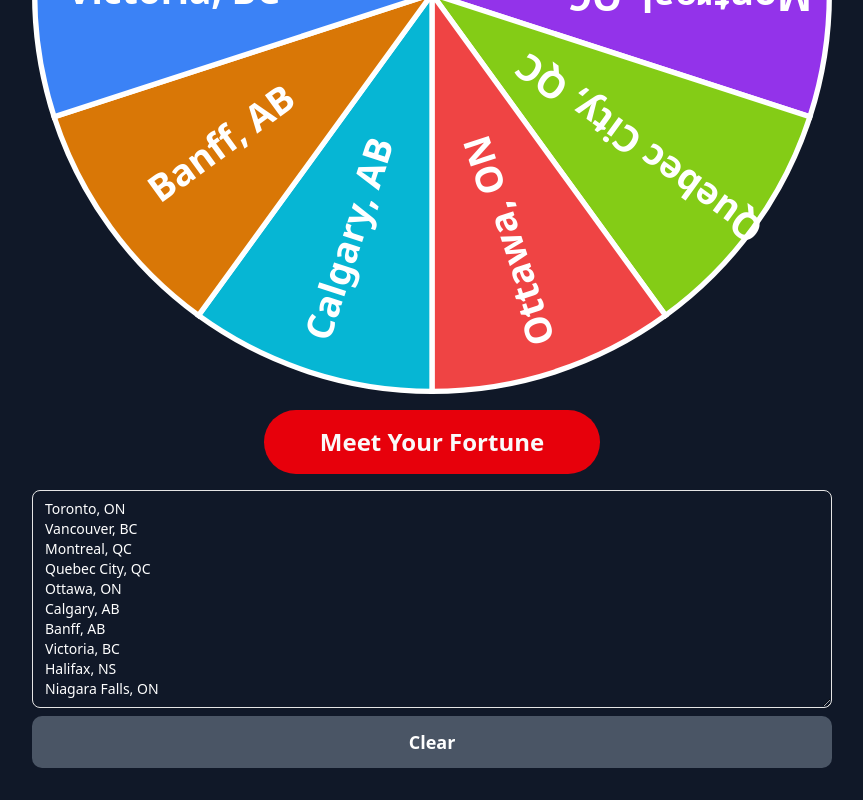
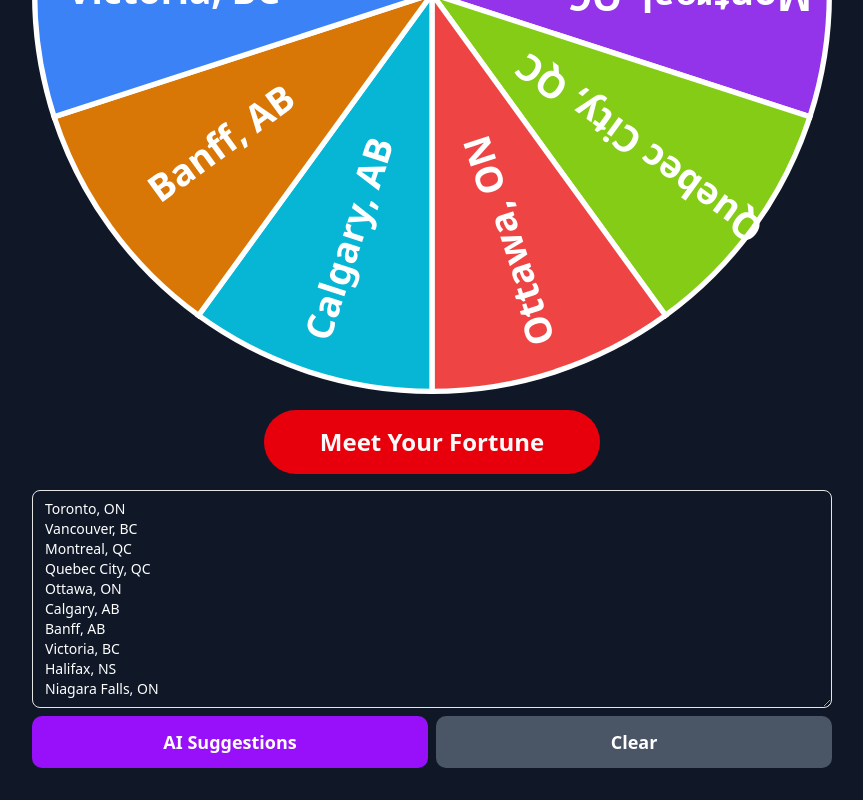
Before and after one commit to Uszczi/ai-wheel-of-fortune, a Next.js app: page / in a window 1280 px wide. Shown: the part 574-1374 px from the top of the page, without its empty margins (208-1071 px from the left). Built offline with nearby package versions, Linux system fonts and the light colour scheme.

Commit message:
✨ add mock AI button

```diff
--- /dev/null
+++ b/app/WheelAIButton.tsx
@@ -0,0 +1,17 @@
+export default function WheelAIButton({
+  onClick,
+  disabled,
+}: {
+  onClick: React.MouseEventHandler;
+  disabled: boolean;
+}) {
+  return (
+    <button
+      onClick={onClick}
+      className="mt-2 w-full rounded-lg bg-purple-600 px-4 py-2 text-base font-semibold text-white transition-colors hover:bg-purple-700 disabled:cursor-not-allowed disabled:opacity-50 md:px-6 md:py-3 md:text-lg"
+      disabled={disabled}
+    >
+      AI Suggestions
+    </button>
+  );
+}
--- a/app/WheelClearButton.tsx
+++ b/app/WheelClearButton.tsx
@@ -8,7 +8,7 @@ export default function WheelClearButton({
   return (
     <button
       onClick={onClick}
-      className="mt-2 w-full rounded-lg bg-gray-600 px-6 py-3 text-lg font-semibold text-white transition-colors hover:bg-gray-700 disabled:cursor-not-allowed disabled:opacity-50"
+      className="mt-2 w-full rounded-lg bg-gray-600 px-4 py-2 text-base font-semibold text-white transition-colors hover:bg-gray-700 disabled:cursor-not-allowed disabled:opacity-50 md:px-6 md:py-3 md:text-lg"
       disabled={disabled}
     >
       Clear
--- a/app/page.tsx
+++ b/app/page.tsx
@@ -17,6 +17,7 @@ import WheelTitle from "./WheelTittle";
 import WheelWinner from "./WheelWinner";
 import WheelTextArea from "./WheelTextArea";
 import WheelClearButton from "./WheelClearButton";
+import WheelAIButton from "./WheelAIButton";
 
 export default function Home() {
   const [rotation, setRotation] = useState(0);
@@ -41,6 +42,11 @@ export default function Home() {
     setSegmentsText("");
     setSegments([]);
     setWinnerPhrase("");
+  };
+
+  const handleAskAI = () => {
+    // TODO: Implement AI API call to generate segments
+    console.log("Ask AI for segments - to be implemented");
   };
 
   const spinWheel = () => {
@@ -108,10 +114,13 @@ export default function Home() {
 
       <div className="mt-4 w-full max-w-[90vw] overflow-hidden sm:max-w-125 md:max-w-150 lg:max-w-200">
         <WheelTextArea value={segmentsText} onChange={handleSegmentsChange} />
-        <WheelClearButton
-          onClick={handleClearSegments}
-          disabled={segmentsText.length === 0}
-        />
+        <div className="flex gap-2">
+          <WheelAIButton onClick={handleAskAI} disabled={isSpinning} />
+          <WheelClearButton
+            onClick={handleClearSegments}
+            disabled={segmentsText.length === 0}
+          />
+        </div>
       </div>
     </div>
   );
```
